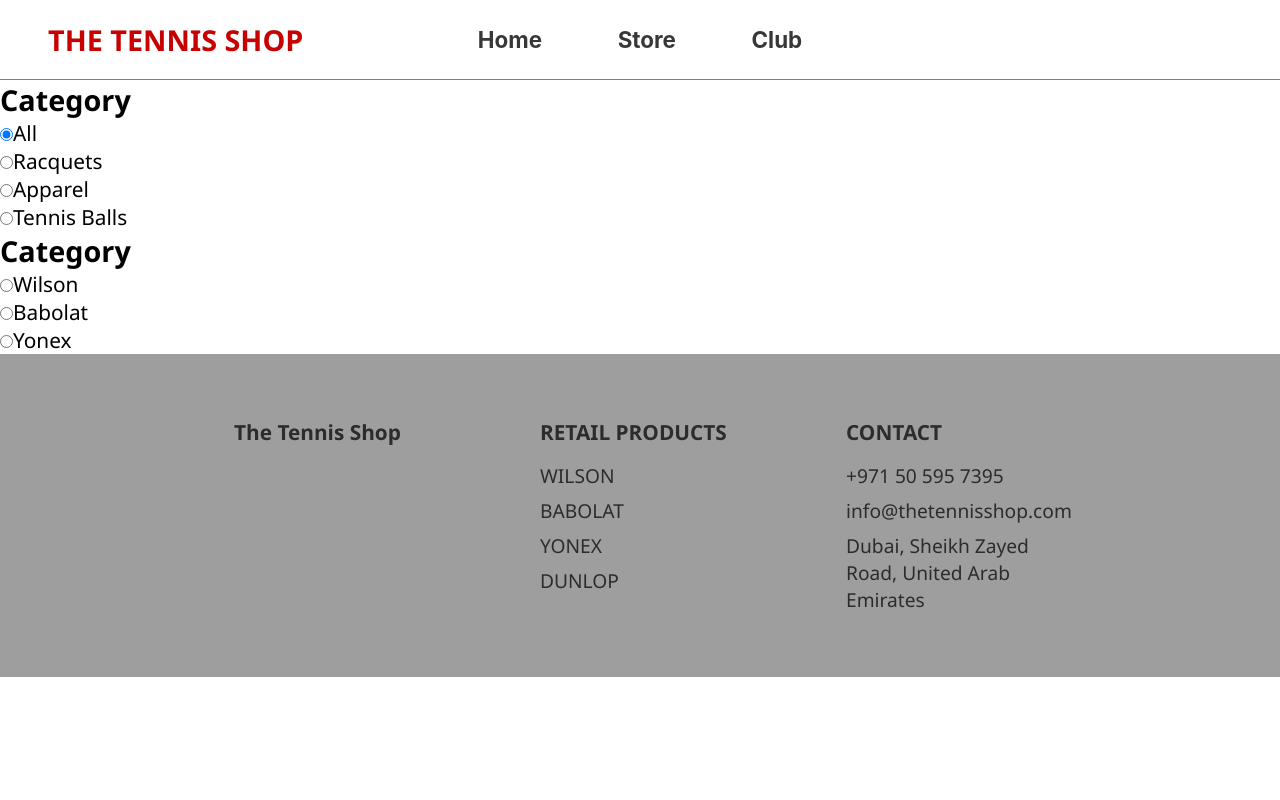
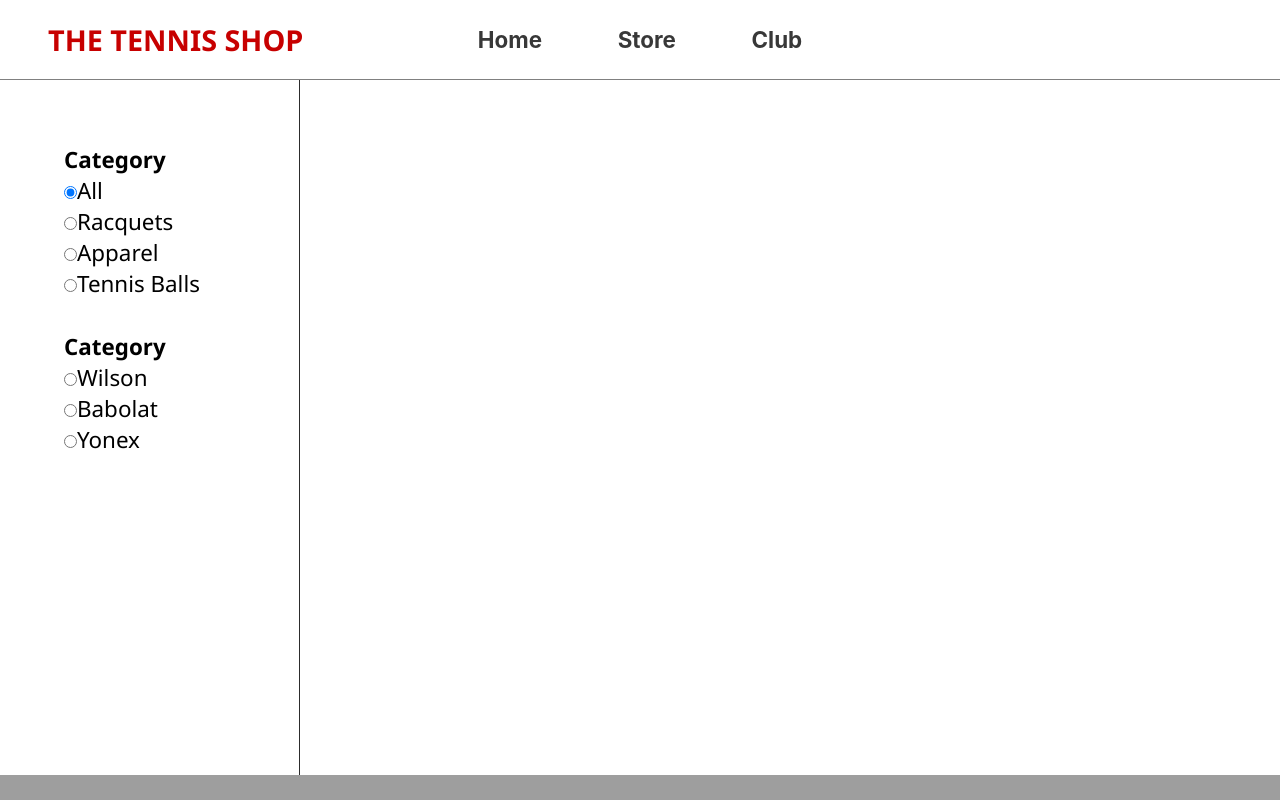
Before and after one commit to Sage4tk/tennisshop, a React (Create React App) app in the folder tennisfe/: page /store in a window 1280 px wide. Shown: the top 800 px of the page. Built offline with nearby package versions, Linux system fonts and the light colour scheme.

Commit message:
added filter styling

```diff
--- a/tennisfe/src/components/Shop.js
+++ b/tennisfe/src/components/Shop.js
@@ -1,10 +1,12 @@
-import React from 'react';
+import React, { useState } from 'react';
 
 //components
 import Nav from './Nav';
 import Footer from './Footer';
 
 export default function Shop() {
+    const [data, setData] = useState(null)
+
     return (
         <div>
             <Nav />
@@ -24,6 +26,9 @@
                         <label><input type="radio" name="category" value="yonex" />Yonex</label>
                     </div>
                 </div>
+                <div className="shop-entry">
+
+                </div>
             </div>
             <Footer />
         </div>
--- a/tennisfe/src/style.scss
+++ b/tennisfe/src/style.scss
@@ -176,6 +176,7 @@
         }
         p {
             font-size: 1.4rem;
+            color: rgb(56, 56, 56);
         }
     }
 }
@@ -187,6 +188,8 @@
     display: flex;
     font-family: 'Segoe UI', Tahoma, Geneva, Verdana, sans-serif;
     justify-content: space-evenly;
+    position: relative;
+    bottom: 0;
     .footer-info {
         width: 200px;
         h4 {
@@ -230,27 +233,33 @@
     }
 }
 
+.shop {
+    font-family: 'Segoe UI', Tahoma, Geneva, Verdana, sans-serif;
+    .shop-selection {
+        width: 300px;
+        padding: 4rem 4rem 20rem 4rem;
+        border-right: solid rgb(44, 44, 44) 1px;
+        .shop-category:not(:last-child) {
+            margin-bottom: 2rem;
+        }
+        .shop-category {
+            display: flex;
+            flex-direction: column;
+            h4 {
+                font-size: 1.4rem;
+            }
+            label {
+                font-size: 1.4rem;
+            }
+        }
+    }
+}
+
 @media only screen and (max-width: 1600px) {
     .landing-body {
         .category {
             .category-cards {
                 padding: 1rem 14rem;
-            }
-        }
-    }
-}
-
-.shop {
-    font-family: 'Segoe UI', Tahoma, Geneva, Verdana, sans-serif;
-    .shop-selection {
-        .shop-category {
-            display: flex;
-            flex-direction: column;
-            h4 {
-                font-size: 1.8rem;
-            }
-            label {
-                font-size: 1.3rem ;
             }
         }
     }
```
